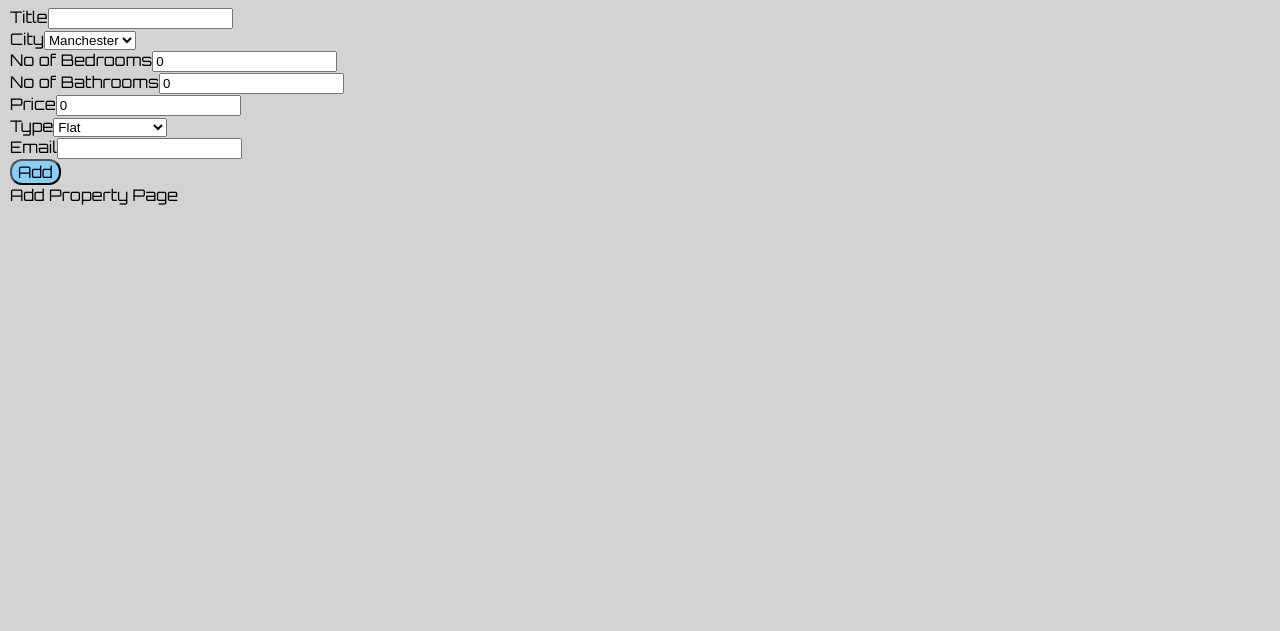
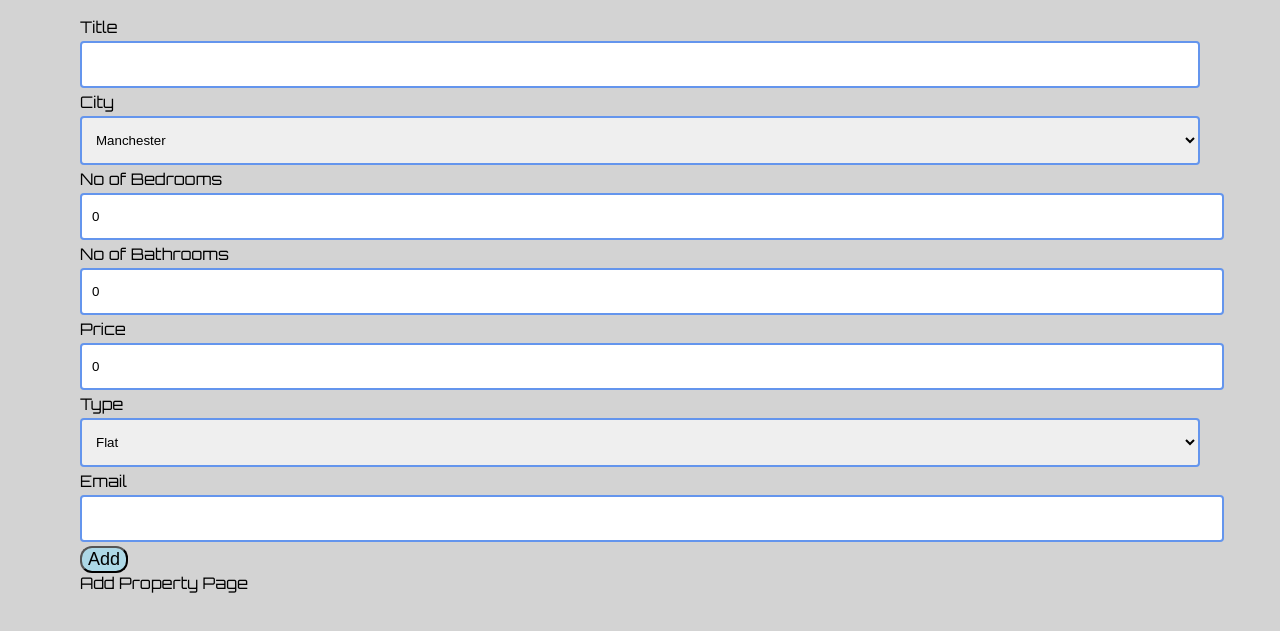
Before and after one commit to BenjaminSeed/surreal-estate, a React app: page /AddProperty in a window 1280 px wide. Shown: the part 73-704 px from the top of the page. Built offline with nearby package versions, Linux system fonts and the light colour scheme.

Commit message:
added rudimentary css to add-property.css file to space out form

```diff
--- a/src/components/AddProperty.js
+++ b/src/components/AddProperty.js
@@ -31,6 +31,7 @@ const AddProperty = () => {
         <label htmlFor="title">
           Title
           <input
+            type="text"
             id="title"
             name="title"
             value={fields.title}
--- a/src/styles/add-property.css
+++ b/src/styles/add-property.css
@@ -1,12 +1,43 @@
 @import url("https://fonts.googleapis.com/css2?family=Nunito&family=Orbitron&family=Press+Start+2P&display=swap");
 
-.add-property {
-  padding: 10px;
-}
+input[type=text], select {
+    width: 100%;
+    max-width: auto;
+    padding: 14px 10px;
+    margin: 4px 0;
+    display: inline-block;
+    border: 2px solid cornflowerblue;
+    border-radius: 4px;
+    box-sizing: border-box;
+  }
 
-.add-property button {
-  background-color: lightskyblue;
-  font-size: medium;
-  border-radius: 12px;
-  font-family: "Orbitron", sans-serif;
-}
+  input[type=number] {
+    width: 100%;
+    padding: 14px 10px;
+    margin: 4px 0;
+    border-radius: 4px;
+    border: 2px solid cornflowerblue;
+  }
+
+  input[type=email] {
+    width: 100%;
+    padding: 14px 10px;
+    max-width: auto;
+    margin: 4px 0;
+    border-radius: 4px;
+    border: 2px solid cornflowerblue;
+  }
+
+  .add-property button {
+    font-size: large;
+    background-color: lightblue;
+    border-radius: 12px;
+  }
+
+  .add-property {
+    padding-left: 80px;
+    padding-right: 80px;
+    padding-bottom: 0px;
+    padding-top: 20px;
+
+  }
--- a/src/styles/navBar.css
+++ b/src/styles/navBar.css
@@ -2,13 +2,12 @@
   display: flex;
   background-color: white;
   border-bottom: gray;
-  height: 70px;
-  max-width: 100%;
+  height: auto;
+  width: 100%;
 }
 
 .logo {
   height: 70px;
-  max-width: auto;
   background-color: white;
   overflow: hidden;
 }
```
